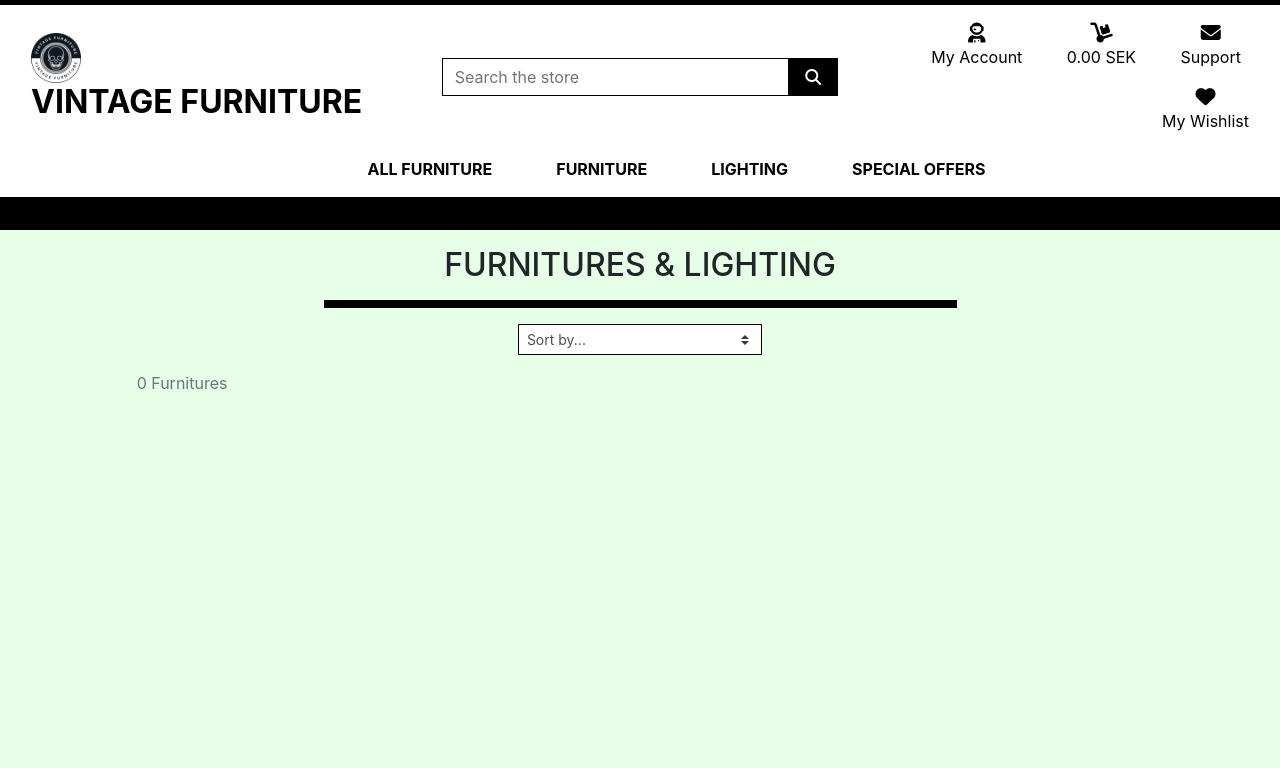
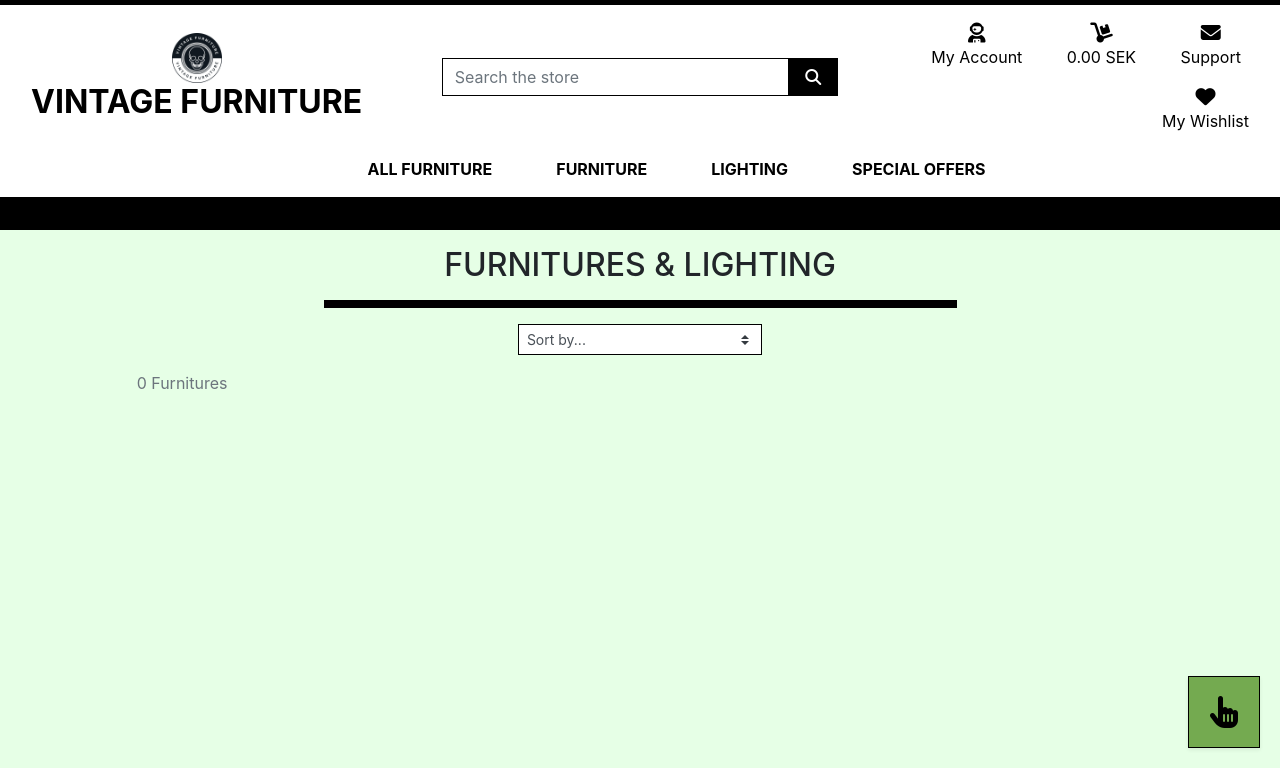
Before and after one commit to SebastianTirsen/ms4-vintage-furniture, a Django app: page /furnitures in a window 1280 px wide. Shown: the part 32-800 px from the top of the page. Run offline with Django 3.2, Linux system fonts and the light colour scheme; data that the repository does not hold is empty; some libraries are stand-ins or nearby versions.

Commit message:
Added sorting and back to top button.

```diff
--- a/furnitures/templates/furnitures/furniture_detail.html
+++ b/furnitures/templates/furnitures/furniture_detail.html
@@ -30,7 +30,7 @@
         <div class="col-12 col-md6 col-lg-4">
             <div class="furniture-details-container mb-5 mt-md-5">
                 <p class="mb-0">{{ furniture.brand }}</p>
-                <p class="mb-0">{{ furniture.name }}</p>
+                <p class="mb-0"><strong>{{ furniture.name }}</strong></p>
                 <p class="mb-0">{{ furniture.condition }}</p>
                 <p class="lead mb-0 text-left font-weight-bold">{{ furniture.price }} SEK</p>
                 {% if furniture.category %}
--- a/furnitures/templates/furnitures/furnitures.html
+++ b/furnitures/templates/furnitures/furnitures.html
@@ -94,4 +94,41 @@
         </div>
     </div>
 </div>
+<div class="btt-button shadow-sm rounded-0 border border-black">
+    <a class="btt-link d-flex h-100">
+        <i class="fas fa-2x fa-hand-pointer text-black mx-auto my-auto"></i>
+    </a>
+</div>
 {% endblock %}
+
+{% block postloadjs %}
+    {{ block.super }}
+    <script type="text/javascript">
+		$('.btt-link').click(function(e) {
+			window.scrollTo(0,0)
+		})
+	</script>
+
+    <script type="text/javascript">
+        $('#sort-selector').change(function() {
+            var selector = $(this)
+            var currentUrl = new URL(window.location);
+
+            var selectedVal = selector.val();
+            if (selectedVal != "reset"){
+                var sort = selectedVal.split("_")[0];
+                var direction = selectedVal.split("_")[1];
+
+                currentUrl.searchParams.set("sort", sort);
+                currentUrl.searchParams.set("direction", direction);
+
+                window.location.replace(currentUrl);
+            } else {
+                currentUrl.searchParams.delete("sort");
+                currentUrl.searchParams.delete("direction");
+
+                window.location.replace(currentUrl);
+            }
+        })
+    </script>
+{% endblock %}
--- a/furnitures/views.py
+++ b/furnitures/views.py
@@ -1,6 +1,7 @@
 from django.shortcuts import render, redirect, reverse, get_object_or_404
 from django.contrib import messages
 from django.db.models import Q
+from django.db.models.functions import Lower
 from .models import Furniture, Category
 
 # Create your views here.
--- a/static/css/base.css
+++ b/static/css/base.css
@@ -108,6 +108,20 @@ margin-top: 2rem;
     color:#212529 !important;
 }
 
+.btt-button {
+    color: #212529;
+    background-color:#74AA50 ;
+    height: 72px;
+    width: 72px;
+    position: fixed;
+    bottom: 20px;
+    right: 20px;
+}
+
+.btt-link {
+    cursor: pointer;
+}
+
 .carousel-inner {
     text-align: center;
 }
@@ -127,6 +141,10 @@ margin-top: 2rem;
 a.category-badge > span.badge:hover {
     background: #74AA50 !important;
     color: #fff !important;
+}
+
+.desc {
+    font-weight: bold;
 }
 
 
--- a/templates/base.html
+++ b/templates/base.html
@@ -33,7 +33,7 @@
             </div>
             <header class="container-fluid">
                 <div id="top-nav" class="row bg-white pt-lg-2 d-none d-lg-flex">
-                    <div class="col-12 col-lg-4 my-auto py-1 py-lg-0 text-center text-lg-left">
+                    <div class="col-12 col-lg-4 my-auto py-1 py-lg-0 text-center">
                         <a href="{% url 'home' %}" class="nav-link main-logo-link">
                             <img class="logo-transparent" src="{{ MEDIA_URL }}logo-transp.png" alt="logo" width="50px" height="50px">
                             <h2 class="logo-font logo-text text-black my-0"><strong>Vintage Furniture</strong></h2>
```
